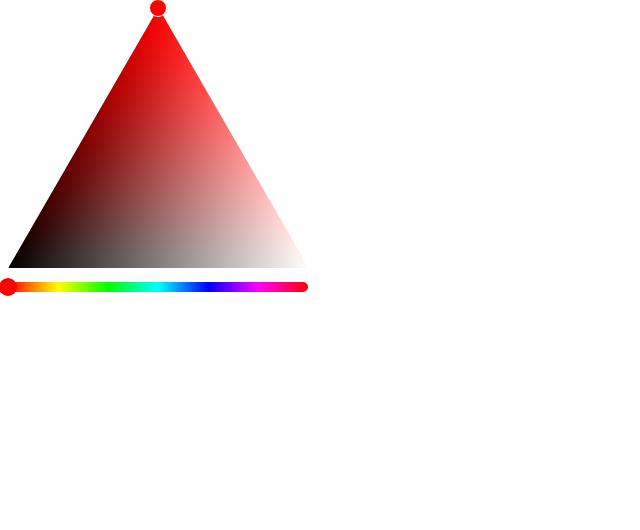
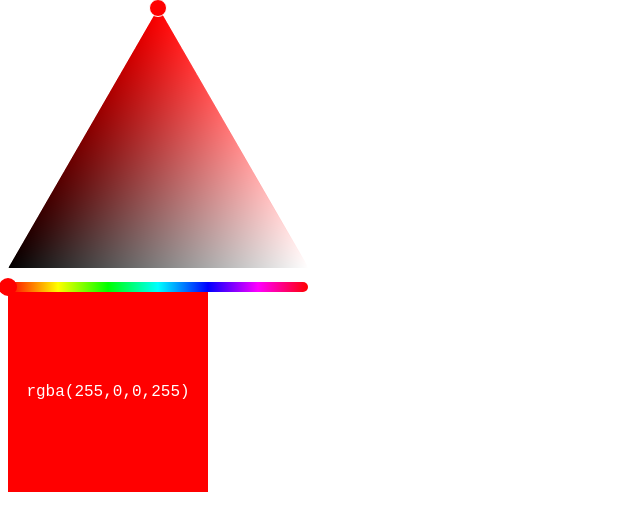
Before and after one commit to gbphelps/visualHTMLcoder, a website: page slider/slider.html in a window 1280 px wide. Shown: the whole page, without its empty margins (0-640 px from the left). Drawn offline with Linux system fonts and the light colour scheme.

Commit message:
Add preliminary color swatch

```diff
--- a/slider/slider.css
+++ b/slider/slider.css
@@ -24,3 +24,12 @@
   background:black;
   border: 1px solid white;
 }
+
+#swatch{
+  font-family: 'Courier New';
+  color: white;
+  line-height: 200px;
+  height: 200px;
+  width: 200px;
+  text-align: center;
+}
--- a/slider/slider.js
+++ b/slider/slider.js
@@ -103,60 +103,88 @@ const updateDragger2 = () => {
   const dragger2 = document.getElementById('dragger2');
   const canvas = document.getElementById('canvas');
 
-  const xp = dragger2.x;
-  const yp = canvas.height - dragger2.y;
+    const xp = dragger2.x;
+    const yp = canvas.height - dragger2.y;
 
-  let theta0 = Math.atan(yp/xp);
-  const theta = (Math.PI/3 - theta0)/(Math.PI/3);
+    let theta0 = Math.atan(yp/xp);
+    const theta = (Math.PI/3 - theta0)/(Math.PI/3);
 
-  let r = Math.sqrt(xp*xp + yp*yp)/300;
-  r = r * Math.cos(Math.PI/6 - theta0) / (Math.sqrt(3)/2)
+    let r = Math.sqrt(xp*xp + yp*yp)/300;
+    r = r * Math.cos(Math.PI/6 - theta0) / (Math.sqrt(3)/2);
 
 
-    let R = (canvas.color[0] + (255-canvas.color[0])*theta) * r;
-    let G = (canvas.color[1] + (255-canvas.color[1])*theta) * r;
-    let B = (canvas.color[2] + (255-canvas.color[2])*theta) * r;
+    let R = Math.round((canvas.color[0] + (255-canvas.color[0])*theta) * r) || 0;
+    let G = Math.round((canvas.color[1] + (255-canvas.color[1])*theta) * r) || 0;
+    let B = Math.round((canvas.color[2] + (255-canvas.color[2])*theta) * r) || 0;
     let A = 255;
 
-    console.log(R,G,B,A);
-
+    dragger2.color = [R,G,B,A]
     dragger2.style.background = format([R,G,B,A]);
 }
 
+
+const updateSwatch = () => {
+  const swatch = document.getElementById('swatch');
+  swatch.style.background = format(dragger2.color);
+  swatch.innerHTML = format(dragger2.color);
+};
+
+const create = (tag, parent, props, style) => {
+  const element = document.createElement(tag);
+  Object.assign(element, props);
+  parent.append(element);
+  if (style) Object.assign(element.style, style);
+  return element;
+};
 
 
 document.addEventListener('DOMContentLoaded',()=>{
 
   const picker = document.getElementById('picker');
 
-  const canvas = document.createElement('CANVAS');
-  canvas.id = 'canvas';
-  canvas.height = Math.round(300*Math.sqrt(3)/2);
-  canvas.width = 300;
-  canvas.color = [255, 0, 0, 255];
-  picker.append(canvas);
+  const canvas = create('CANVAS', picker, {
+    id: 'canvas',
+    height: Math.round(300*Math.sqrt(3)/2),
+    width: 300,
+    color: [255, 0, 0, 255],
+  });
 
   const ctx = canvas.getContext('2d');
 
-  const slider = document.createElement('DIV');
-  slider.id = 'slider';
-  slider.style.position = 'absolute';
-  picker.append(slider);
+  const slider =
+    create('DIV', picker, {
+      id: 'slider'
+    },{
+      position: 'relative'
+    });
 
-  const dragger = document.createElement('DIV');
-  dragger.id = 'dragger';
-  dragger.style.left = -9 + 'px'; //TODO 1/2 dragger height
-  dragger.style.position = 'absolute';
-  dragger.status = 0;
-  slider.append(dragger);
+  const dragger =
+    create('DIV', slider, {
+      id: 'dragger',
+      status: 0,
+    },{
+      left: -9 + 'px',
+      position: 'absolute',
+    });
 
-  const dragger2 = document.createElement('DIV');
-  dragger2.id = 'dragger2';
-  dragger2.style.left = canvas.width / 2 - 9 + 'px'; //TODO 1/2 dragger height;
-  dragger2.style.top = -9 + 'px';
-  dragger2.x = canvas.width / 2;
-  dragger2.y = 0;
-  picker.append(dragger2);
+  const dragger2 =
+    create('DIV', picker, {
+      id: 'dragger2',
+      x: canvas.width/2,
+      y: 0,
+    },{
+      left: canvas.width/2 - 9 + 'px',
+      top: -9 + 'px'
+    });
+
+  const swatch =
+    create('DIV', picker,{
+      id: 'swatch',
+      innerHTML: format(canvas.color),
+    },{
+      background: format(canvas.color),
+    });
+
 
   updateDragger2();
   updateCanvas();
@@ -200,20 +228,10 @@ document.addEventListener('DOMContentLoaded',()=>{
       y = e.clientY;
 
 
-      // //TODO just recalculate color - there are too many broken points
-      // const color = ctx.getImageData(dragger2.x, dragger2.y, 1, 1).data;
-      // dragger2.style.background = format(color);
-      //
-      // if (dragger2.y === canvas.height){
-      //   const sat = (dragger2.x / canvas.width)*255;
-      //   dragger2.style.background = `rgba(${sat},${sat},${sat},255)`;
-      // }
-
-
-
       dragger2.style.left = dragger2.x - 9 + 'px';
       dragger2.style.top = dragger2.y - 9 + 'px';
       updateDragger2();
+      updateSwatch();
 
 
 
@@ -231,6 +249,7 @@ document.addEventListener('DOMContentLoaded',()=>{
   });
 
   dragger.addEventListener('mousedown', e => {
+    e.preventDefault();
     let x = e.clientX;
 
     const mousemove = e => {
@@ -253,6 +272,7 @@ document.addEventListener('DOMContentLoaded',()=>{
 
       updateCanvas();
       updateDragger2();
+      updateSwatch();
 
     };
 
```
